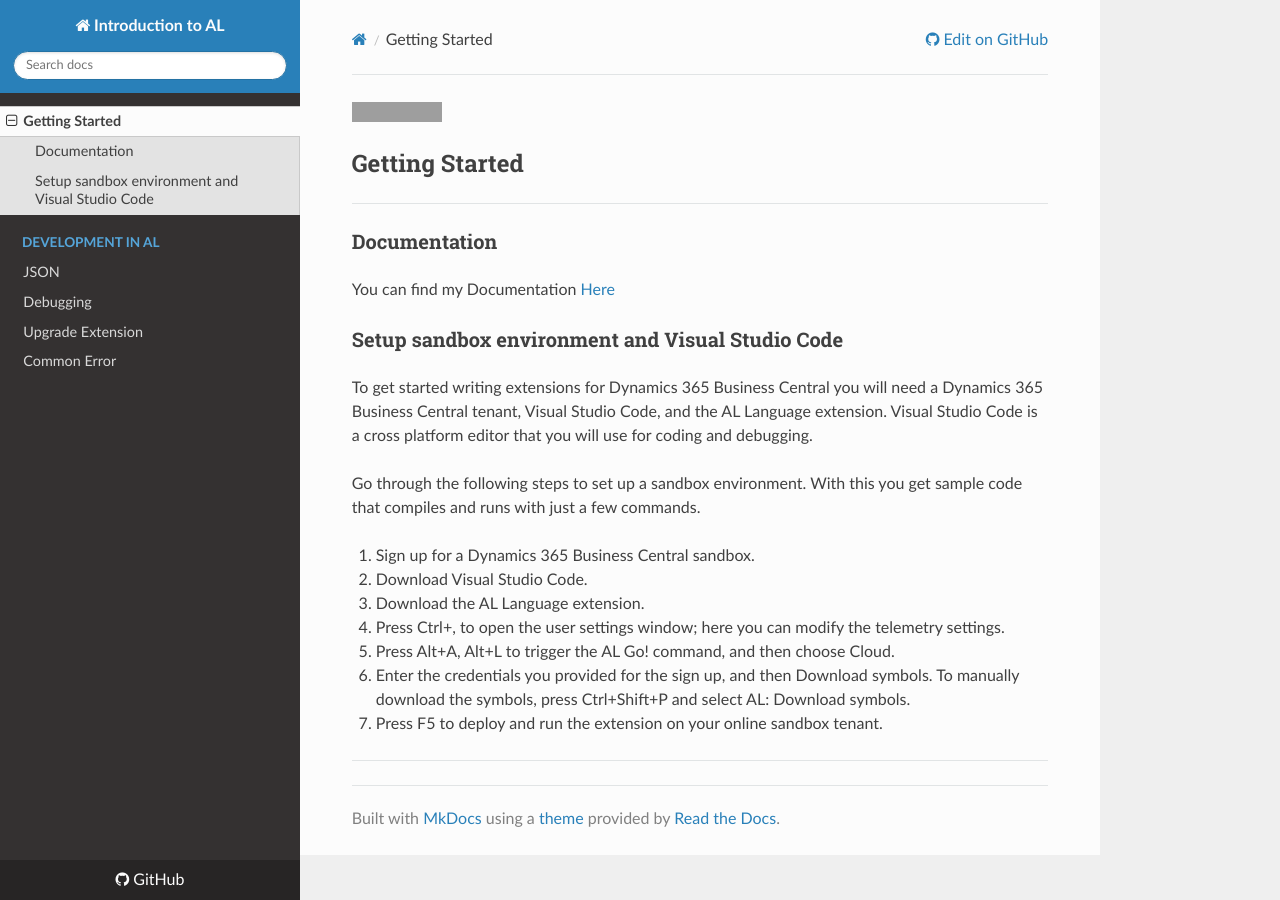
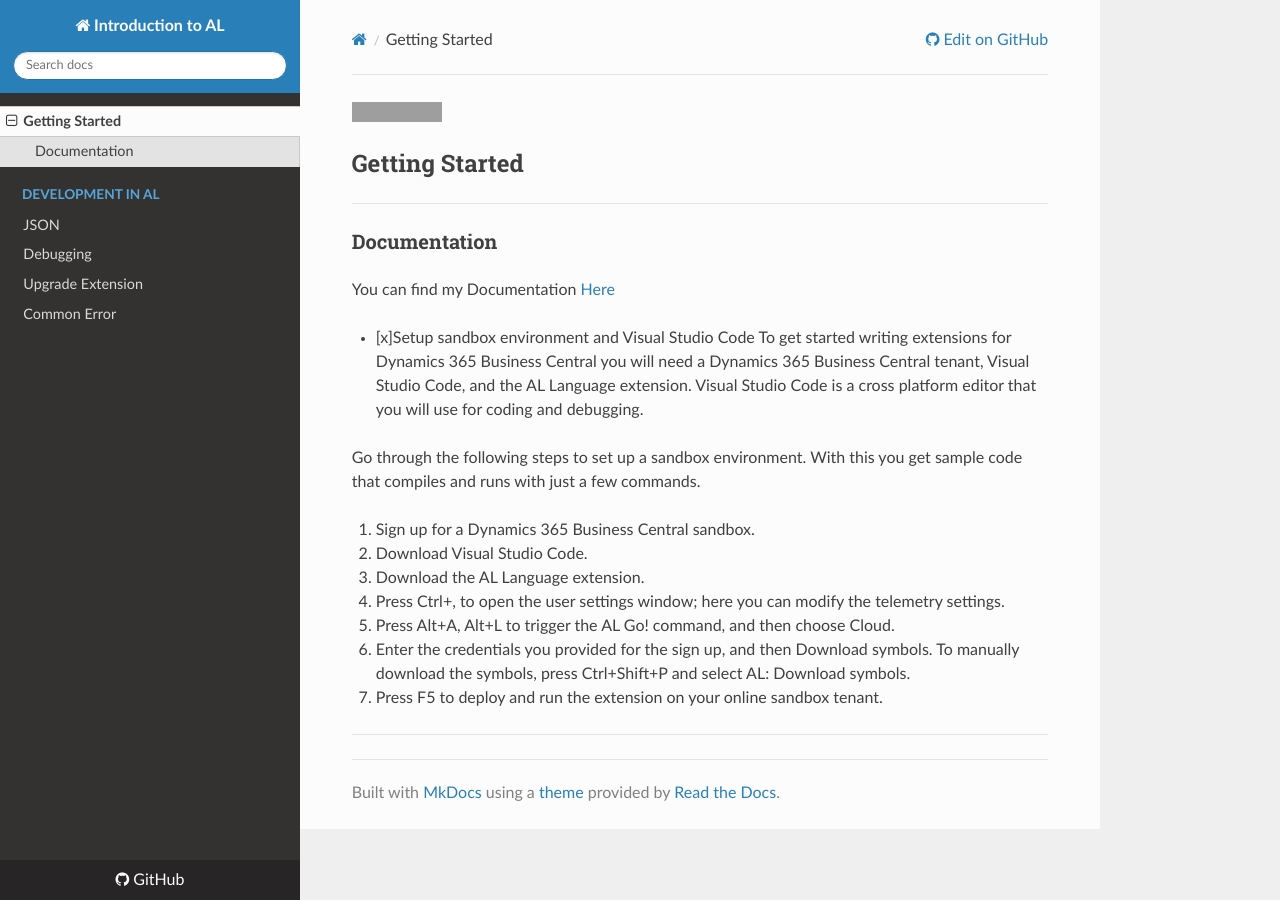
Before and after one commit to EDGZTNSR/IntroductionToAL, an MkDocs documentation site: the page built from docs/index.md, in a window 1280 px wide. Built offline with MkDocs 1.6.1, drawn with Linux system fonts in a browser that asks for light colours; nearby versions of some CDN libraries; grey boxes are pictures that could not be loaded.

Commit message:
Update index.md

```diff
--- a/docs/index.md
+++ b/docs/index.md
@@ -6,7 +6,7 @@
 
 You can find my Documentation [Here](https://introductiontoal.readthedocs.io/en/latest/)
 
-### Setup sandbox environment and Visual Studio Code
+* [x]Setup sandbox environment and Visual Studio Code
 To get started writing extensions for Dynamics 365 Business Central you will need a Dynamics 365 Business Central tenant, Visual Studio Code, and the AL Language extension. Visual Studio Code is a cross platform editor that you will use for coding and debugging.
 
 Go through the following steps to set up a sandbox environment. With this you get sample code that compiles and runs with just a few commands.
```
